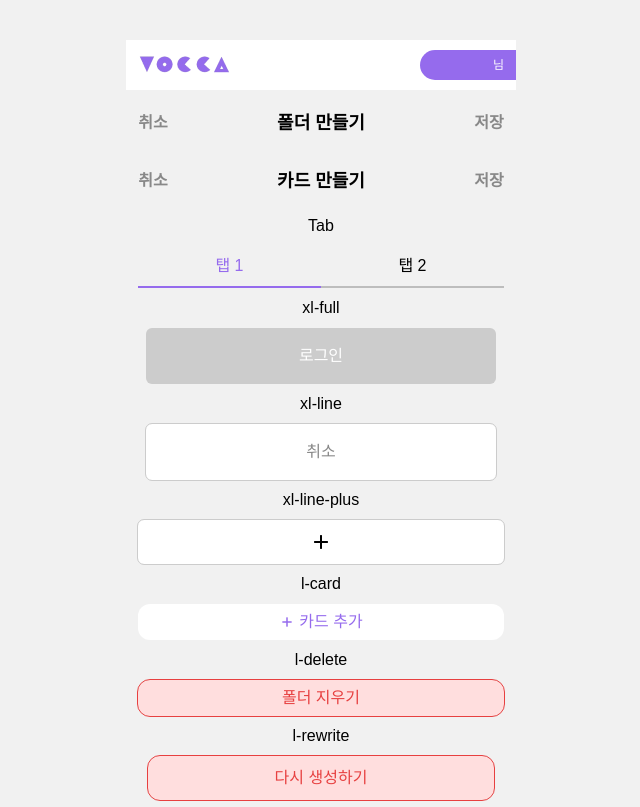
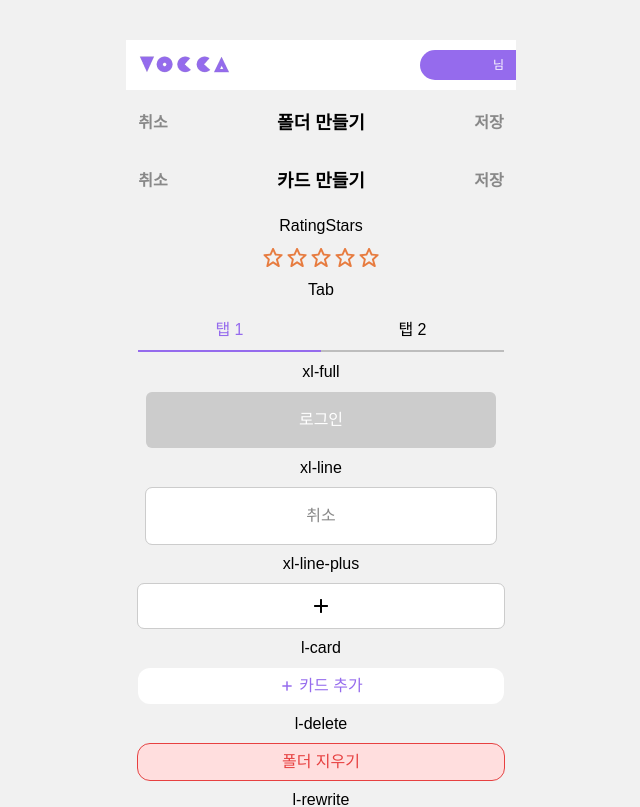
Before and after one commit to OZ-Coding-School/oz_02_main-005-FE, a Next.js app: page / in a window 1280 px wide. Shown: the top 807 px of the page, without its empty margins (319-959 px from the left). Built offline with nearby package versions, Linux system fonts and the light colour scheme.

Commit message:
feat: RatingStars 별점 컴포넌트 추가

```diff
--- a/src/app/page.tsx
+++ b/src/app/page.tsx
@@ -3,6 +3,7 @@
 import Button from "@/shared/@common/ui/Button";
 import CancelSaveHeader from "@/shared/@common/ui/CancelSaveHeader";
 import Header from "@/shared/@common/ui/Header";
+import RatingStars from "@/shared/@common/ui/RatingStars";
 import Tab from "@/shared/@common/ui/Tab";
 
 export default function Home() {
@@ -23,6 +24,7 @@ export default function Home() {
     console.log("탭클릭")
   };
 
+
   return (
     <main className="flex flex-col h-full gap-2 bg-gray p-10 items-center">
       <Header />
@@ -38,6 +40,9 @@ export default function Home() {
         onCancel={handleCancel}
         onSave={handleSave}
       />
+
+      RatingStars
+      <RatingStars />
 
       Tab
       <Tab
--- /dev/null
+++ b/src/shared/@common/ui/RatingStars.tsx
@@ -0,0 +1,54 @@
+import React, { useState } from 'react';
+import Image from 'next/image';
+
+type RatingStarsProps = {
+  totalStars?: number;
+  onRatingChange?: (rating: number) => void;
+};
+
+const RatingStars = ({ totalStars = 5, onRatingChange = () => {} }: RatingStarsProps) => {
+  const [rating, setRating] = useState<number>(0);
+  const [hover, setHover] = useState<number>(0);
+
+  const handleClick = (index: number) => {
+    setRating(index);
+    onRatingChange(index);
+  };
+
+  const handleMouseEnter = (index: number) => {
+    setHover(index);
+  };
+
+  const handleMouseLeave = () => {
+    setHover(0);
+  };
+
+  return (
+    <div className="flex">
+      {[...Array(totalStars)].map((_, index) => {
+        const starIndex = index + 1;
+        const starIcon = starIndex <= (hover || rating) ? '/icons/star-full.svg' : '/icons/star-line.svg';
+
+        return (
+          <button
+            key={index}
+            className="flex items-center justify-center"
+            onClick={() => handleClick(starIndex)}
+            onMouseEnter={() => handleMouseEnter(starIndex)}
+            onMouseLeave={handleMouseLeave}
+          >
+            <Image
+              src={starIcon}
+              alt={`${starIndex} star`}
+              width={24}
+              height={24}
+              className="w-6 h-6"
+            />
+          </button>
+        );
+      })}
+    </div>
+  );
+};
+
+export default RatingStars;
--- a/src/shared/@common/ui/Tab.tsx
+++ b/src/shared/@common/ui/Tab.tsx
@@ -22,6 +22,7 @@ const Tab = ({ tabs, onClick }: TabProps) => {
                       ${activeTab === index ? 'border-primary text-primary' : ''}`}
           onClick={() => handleTabClick(index)}
         >
+
           {tab}
         </button>
       ))}
```
Also changed, not shown: public/icons/star-full.svg (added), public/icons/star-line.svg (added).
